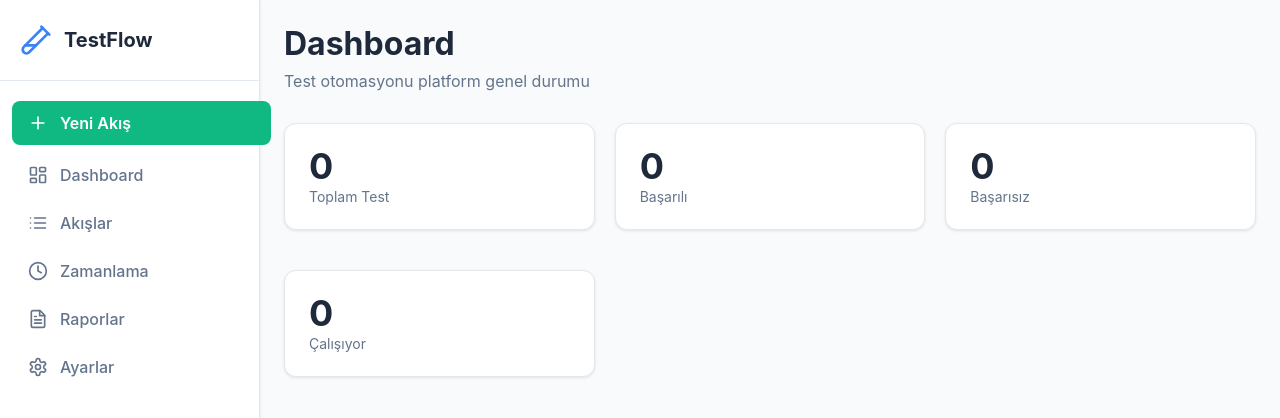
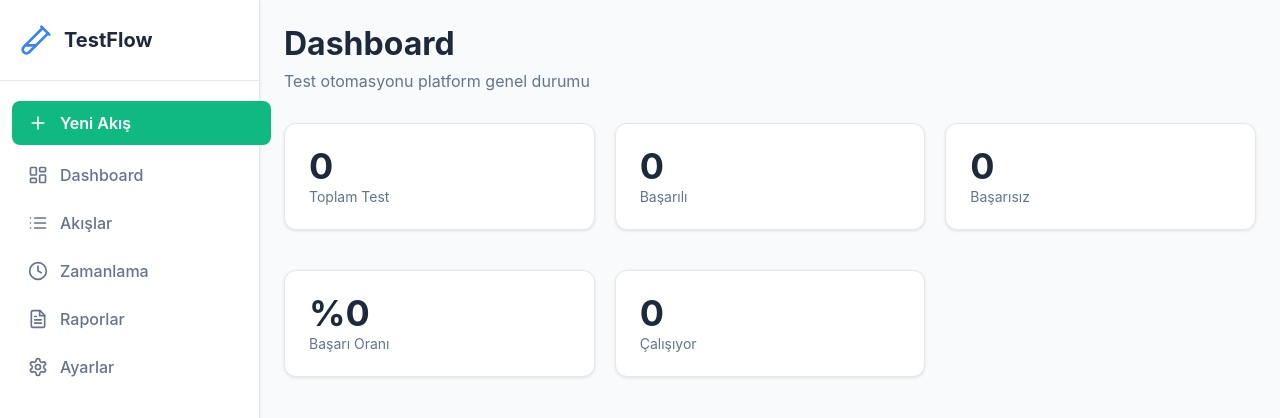
Before and after one commit to testkateer/TestFlow, a React (Create React App) app: page / in a window 1280 px wide. Shown: the top 418 px of the page. Built offline with nearby package versions, Linux system fonts and the light colour scheme.

Commit message:
Dashboard bileşenine başarı oranı hesaplama ve görüntüleme işlevi eklendi.

```diff
--- a/src/pages/Dashboard.js
+++ b/src/pages/Dashboard.js
@@ -56,6 +56,9 @@ const Dashboard = () => {
       const failedTests = recentReports.filter(report => report.status === 'error').length;
       const currentRunningTests = checkRunningTests(); // Gerçek zamanlı çalışan testler
 
+      // Başarı oranını hesapla
+      const successRate = totalTests > 0 ? Math.round((successfulTests / totalTests) * 100) : 0;
+
       return [
         {
           label: 'Toplam Test',
@@ -68,6 +71,10 @@ const Dashboard = () => {
         {
           label: 'Başarısız',
           value: failedTests.toString()
+        },
+        {
+          label: 'Başarı Oranı',
+          value: `%${successRate}`
         },
         {
           label: 'Çalışıyor',
```
